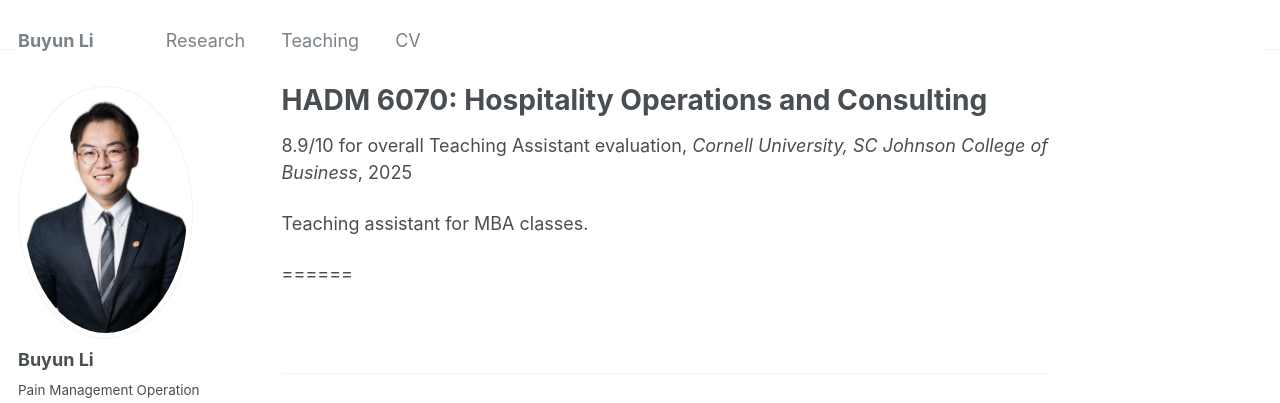
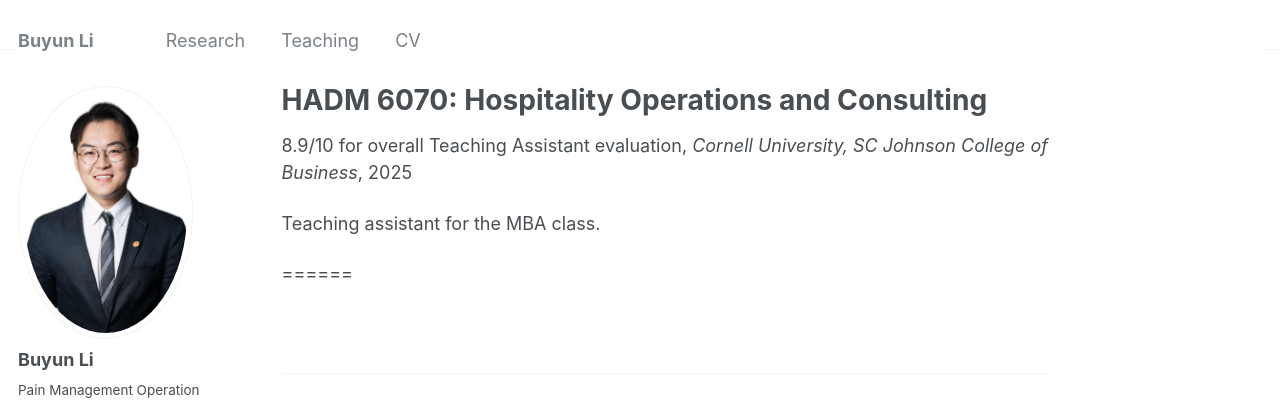
Before and after one commit to BuyunLi/BuyunLi.github.io, a Jekyll site: the page built from _teaching/2015-spring-teaching-2.md, in a window 1280 px wide and 992 px high. Shown: the top 403 px of the window. Built offline with Jekyll 4.4.1, drawn with Linux system fonts in a browser that asks for light colours; some web fonts are replaced.

Commit message:
Update 2015-spring-teaching-2.md

```diff
--- a/_teaching/2015-spring-teaching-2.md
+++ b/_teaching/2015-spring-teaching-2.md
@@ -6,6 +6,6 @@ permalink: /teaching/2015-spring-teaching-1
 venue: "Cornell University, SC Johnson College of Business"
 location: "Fall 2018 Ithaca, USA"
 ---
-Teaching assistant for MBA classes.
+Teaching assistant for the MBA class.
 
 ======
```
